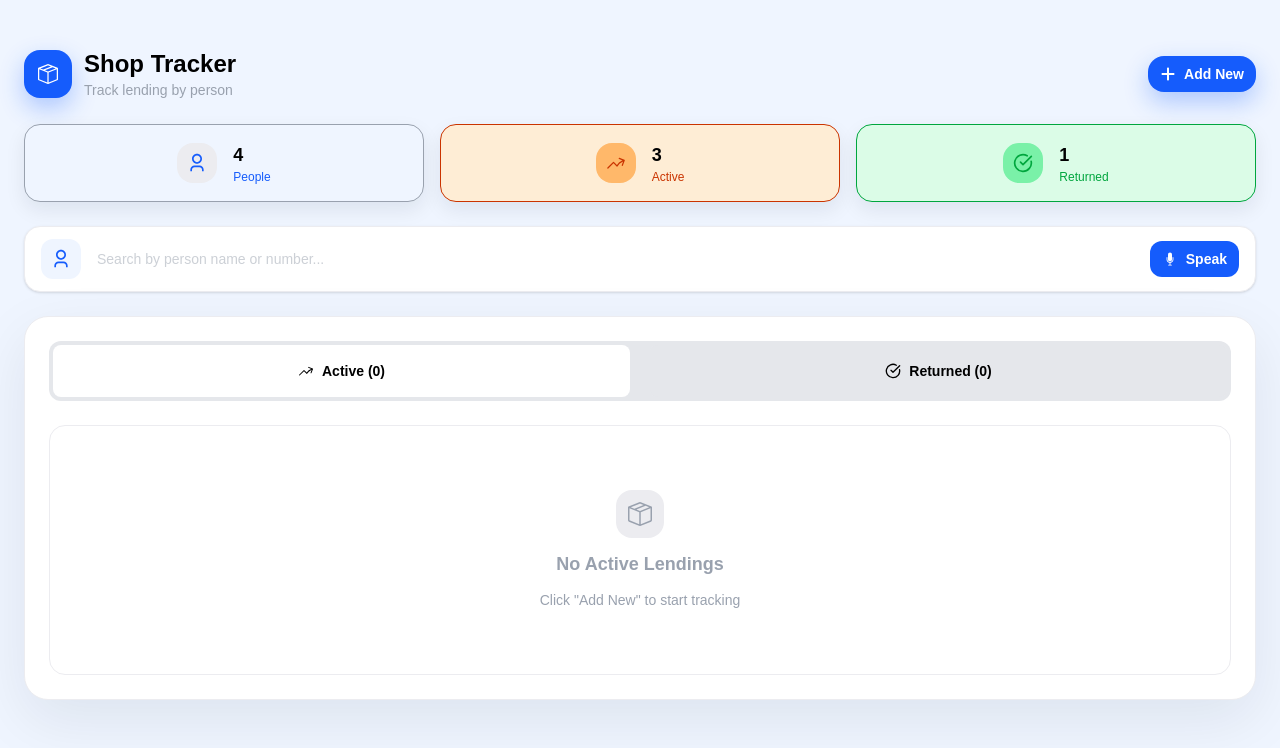
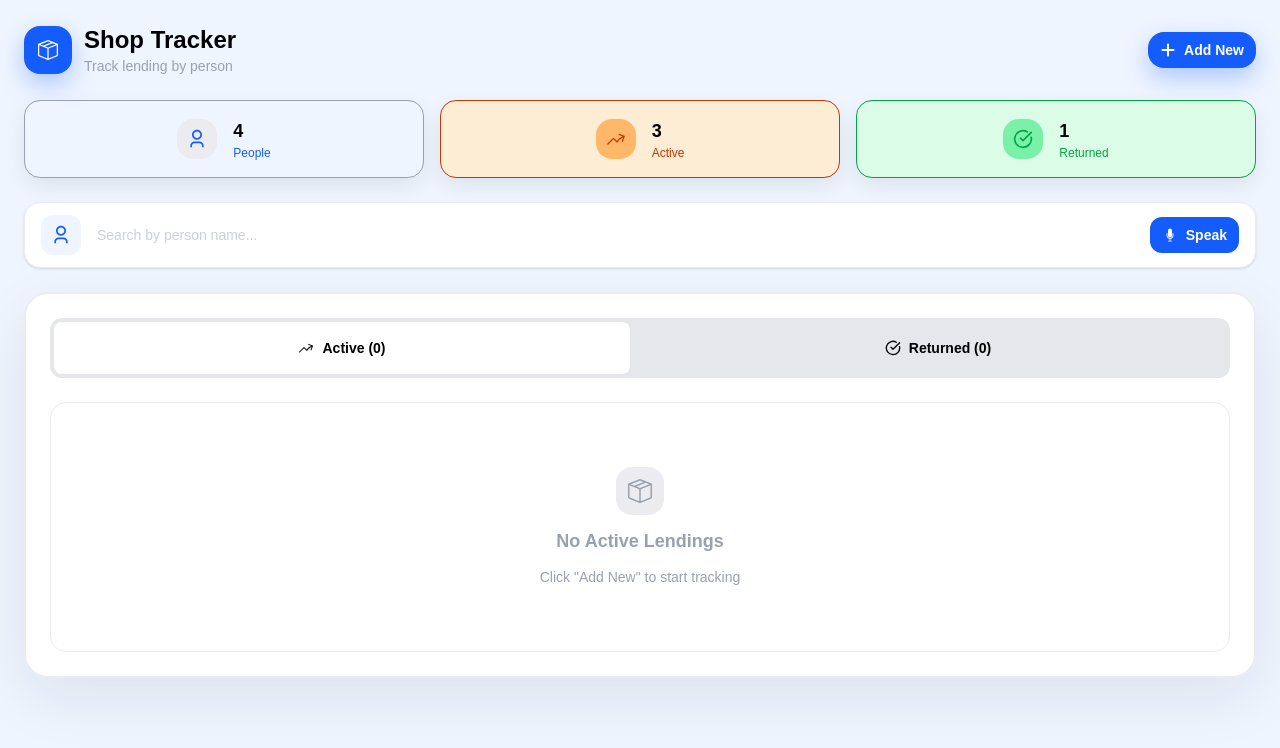
Before and after one commit to AbdulCoforge/shop-manager, a Next.js app: page / in a window 1280 px wide. Shown: the top 748 px of the page. Built offline with nearby package versions, Linux system fonts and the light colour scheme.

Commit message:
few padding issue fixed.

```diff
--- a/app/layout.tsx
+++ b/app/layout.tsx
@@ -53,7 +53,7 @@ export default function RootLayout({
         className={`${geistSans.variable} ${geistMono.variable} antialiased`}
       >
         <section className="w-full min-h-screen bg-(--color-bg-primary) text-(--color-text-primary)">
-          <div className="max-w-[1280px] mx-auto flex flex-col px-6 pt-12 pb-6 gap-6">
+          <div className="max-w-[1280px] mx-auto flex flex-col px-6 py-6 gap-6">
             <SectionHeader
               icon={<BsBoxSeam className="text-xl" />}
               title="Shop Tracker"
@@ -92,7 +92,7 @@ export default function RootLayout({
 
             <InputField
               icon={<RiUser3Line className="text-xl" />}
-              placeholder="Search by person name or number..."
+              placeholder="Search by person name..."
               actionLabel="Speak"
               actionIcon={<IoIosMic />}
             />
--- a/components/molecules/CardWithSwitchButtons/index.tsx
+++ b/components/molecules/CardWithSwitchButtons/index.tsx
@@ -6,8 +6,9 @@ import SwitchTabs from "../SwitchTabs";
 import AddLendingModal from "@/components/organisms/AddLendingModal";
 import { useAddUserButtonStore } from "@/app/store/addUserStore";
 import { usePathname } from "next/navigation";
+import { ReactNode } from "react";
 
-export default function CardsWithSwitchButtons({children}) {
+export default function CardsWithSwitchButtons({children}: {children: ReactNode}) {
 
     const { isAddUserClicked, toggleAddUserClicked } = useAddUserButtonStore();
 
@@ -22,7 +23,7 @@ export default function CardsWithSwitchButtons({children}) {
     return (
         <div>
 
-            <div className="rounded-3xl border border-(--color-primary-soft) bg-(--color-background) p-6 shadow-(--shadow-panel)">
+            <div className="rounded-3xl border border-(--color-primary-soft) bg-(--color-background) p-6 shadow-(--shadow-panel) border-2 border-(--border-people-card)">
 
                 <SwitchTabs />
 
```
